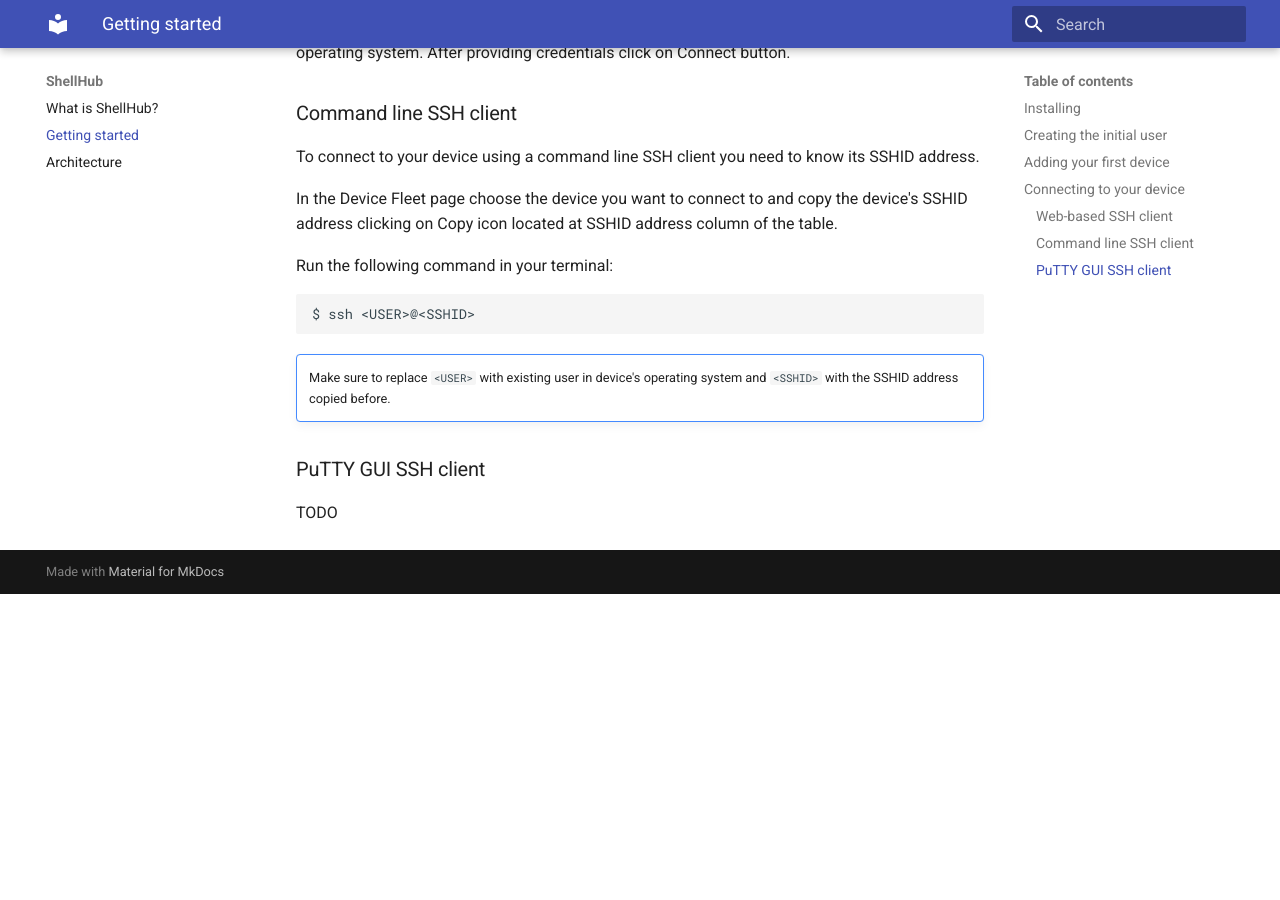
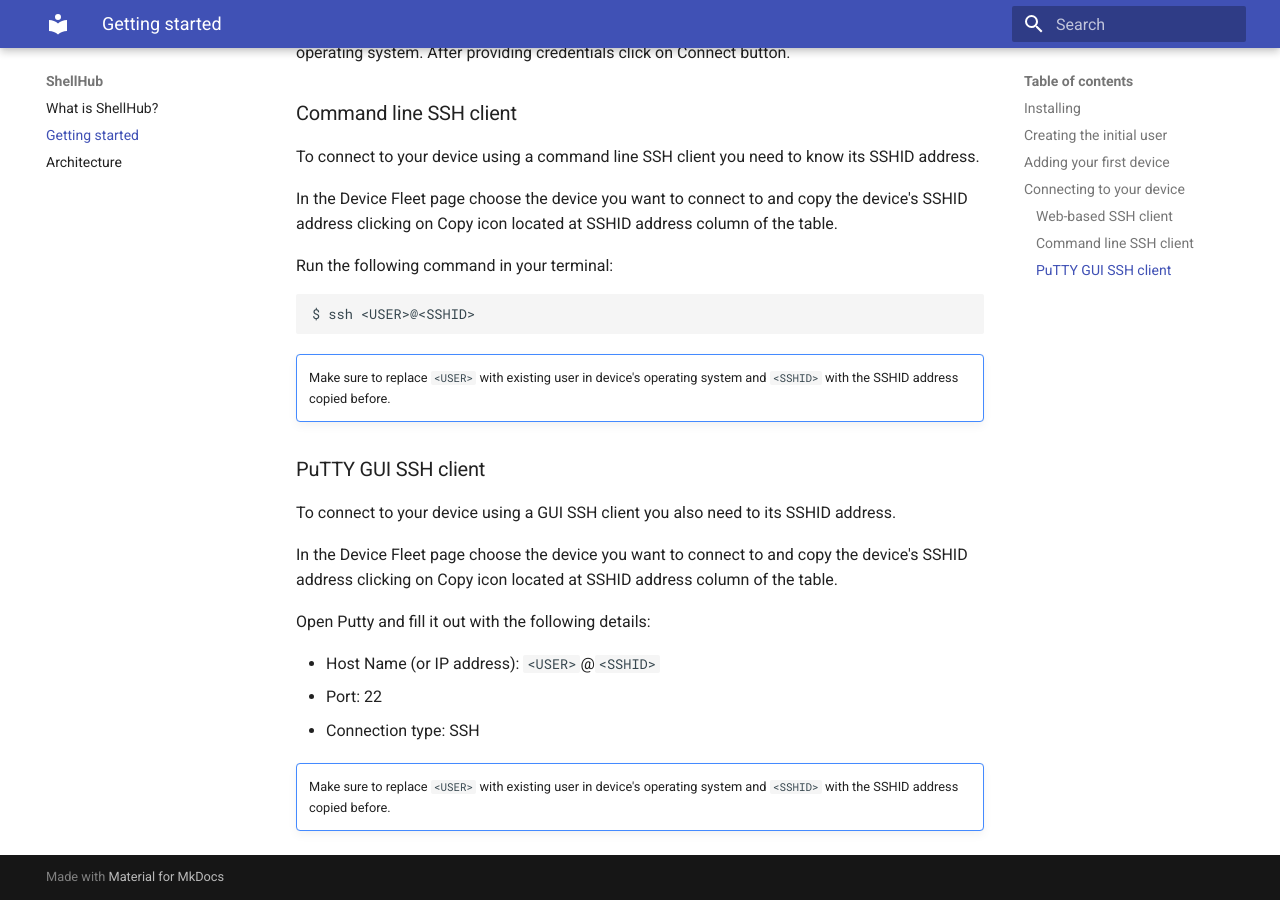
Before and after one commit to shellhub-io/shellhub-io.github.io, an MkDocs documentation site: the page built from docs/getting-started.md, in a window 1280 px wide and 900 px high, scrolled down 1870 px. Built offline with MkDocs 1.6.1 and Material for MkDocs 9.7.7, drawn with Linux system fonts in a browser that asks for light colours; before the commit the page ends 2464 px from its top, so only the background shows below that.

Commit message:
Docs updated

```diff
--- a/docs/getting-started.md
+++ b/docs/getting-started.md
@@ -97,4 +97,17 @@
 
 ### PuTTY GUI SSH client
 
-TODO
+To connect to your device using a GUI SSH client you also need to its SSHID address.
+
+In the Device Fleet page choose the device you want to connect to and copy the device's SSHID
+address clicking on Copy icon located at SSHID address column of the table.
+
+Open Putty and fill it out with the following details:
+
+* Host Name (or IP address): `<USER>`@`<SSHID>`
+* Port: 22
+* Connection type: SSH
+
+!!! note ""
+    Make sure to replace `<USER>` with existing user in device's operating system and
+    `<SSHID>` with the SSHID address copied before.
```
Also changed, not shown: docs/architecture.md (+5 -0 lines).
